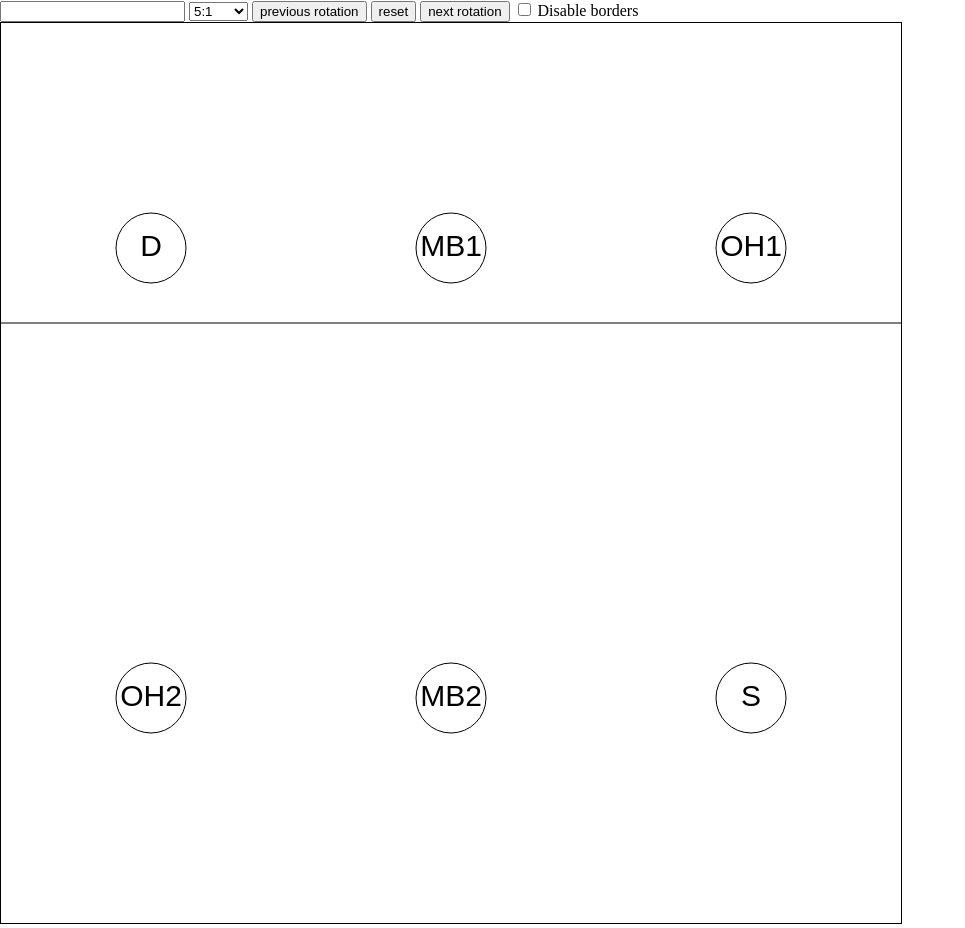
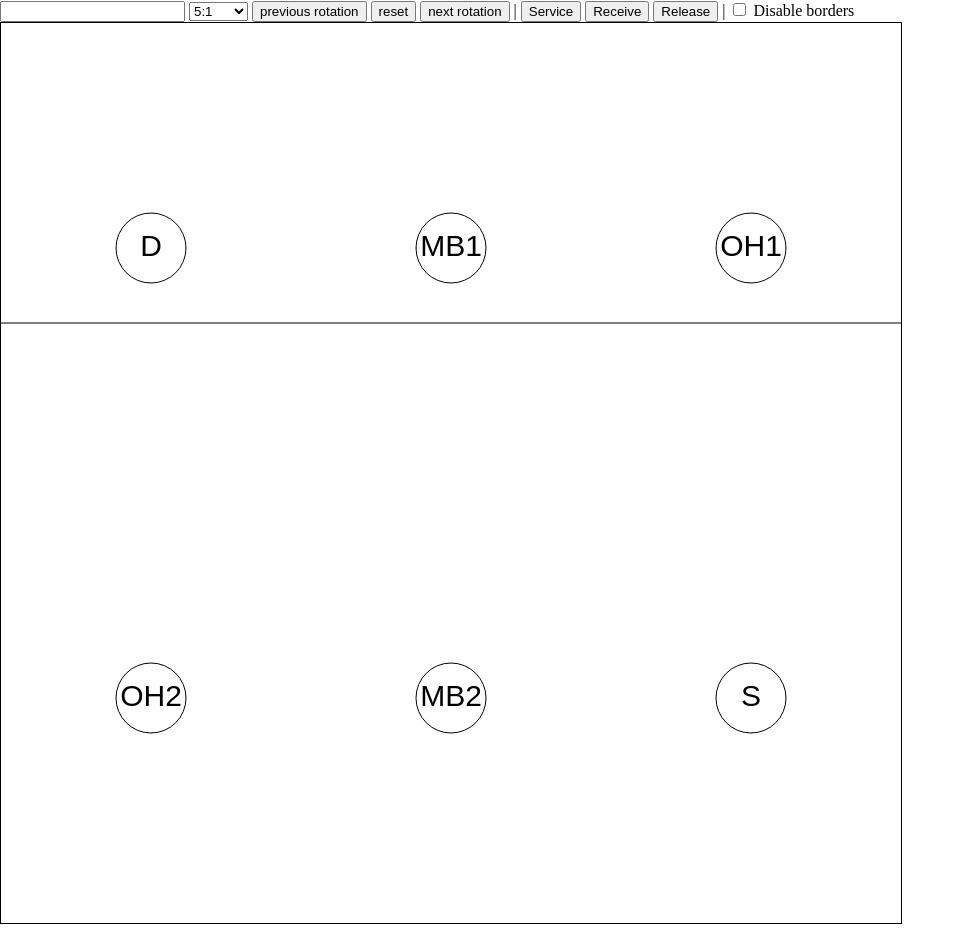
Before and after one commit to tuer-zhou/volleyball-visualizer, a plain HTML site: page index.html in a window 1280 px wide. Shown: the whole page, without its empty margins (0-965 px from the left). Drawn offline with Linux system fonts and the light colour scheme.

Commit message:
implemented service and receive for 5:1

```diff
--- a/index.html
+++ b/index.html
@@ -15,6 +15,17 @@
             <button id="prevBtn">previous rotation</button>
             <button id="reset">reset</button>
             <button id="nextBtn">next rotation</button>
+            |
+            <button id="service">Service</button>
+            <button id="receive">Receive</button>
+            <button id="release">Release</button>
+            <!--|
+            <button id="attack">Attack</button>
+            <button id="neutral">Neutral</button>
+            <button id="defense">Defense Left</button>
+            <button id="defense">Defense Middle</button>
+            <button id="defense">Defense Right</button>-->
+            |
             <input type="checkbox" id="disable_borders" name="borders">
             <label for="borders">Disable borders</label>
             <br>
--- /dev/null
+++ b/js/consts.js
@@ -0,0 +1,332 @@
+import {Player} from "./player.js";
+
+export const systems = {
+    "4:2 alt":[
+        new Player("MB2"),
+        new Player("S1"),
+        new Player("OH1"),
+        new Player("MB1"),
+        new Player("S2"),
+        new Player("OH2")
+    ],
+    "4:2":[
+        new Player("OH2"),
+        new Player("S1"),
+        new Player("MB1"),
+        new Player("OH1"),
+        new Player("S2"),
+        new Player("MB2")
+    ],
+    "5:1":[
+        new Player("S"),
+        new Player("OH1"),
+        new Player("MB1"),
+        new Player("D"),
+        new Player("OH2"),
+        new Player("MB2")
+    ]
+};
+
+export const serve = {
+    "5:1":{
+        1:[
+            {x:751,y:900},
+            {x:484,y:97},
+            {x:449,y:35},
+            {x:414,y:148},
+            {x:150,y:675},
+            {x:450,y:675}
+        ],
+        2:[
+            {x:751,y:900},
+            {x:503, y:35},
+            {x:447, y:101},
+            {x:395, y:35},
+            {x:425, y:602},
+            {x:469, y:671}
+        ],
+        3:[
+            {x:751,y:900},
+            {x:529, y:102},
+            {x:467, y:35},
+            {x:390, y:35},
+            {x:476, y:614},
+            {x:686, y:605}
+        ],
+        4:[
+            {x:751,y:900},
+            {x:486, y:98},
+            {x:451, y:35},
+            {x:416, y:158},
+            {x:150, y:675},
+            {x:450, y:675}
+        ],
+        5:[
+            {x:751,y:900},
+            {x:494, y:46},
+            {x:450, y:108},
+            {x:415, y:42},
+            {x:415, y:611},
+            {x:450, y:675}
+        ],
+        6:[
+            {x:751,y:900},
+            {x:561,y:108},
+            {x:506,y:54},
+            {x:116,y:84},
+            {x:479,y:629},
+            {x:704,y:554}
+        ]
+    }
+};
+
+export const release = {
+    "5:1":{
+        "None":{
+            1:[
+                {x:750, y:675},
+                {x:146, y:224},
+                {x:450, y:225},
+                {x:741, y:217},
+                {x:150, y:675},
+                {x:450, y:675}
+            ],
+            2:[
+                {x:445, y:658},
+                {x:750, y:225},
+                {x:146, y:180},
+                {x:445, y:193},
+                {x:751, y:658},
+                {x:180, y:666}
+            ],
+            3:[
+                {x:134, y:669},
+                {x:459, y:215},
+                {x:753, y:229},
+                {x:150, y:225},
+                {x:459, y:685},
+                {x:747, y:686}
+            ],
+            4:[
+                {x:750, y:675},
+                {x:158, y:208},
+                {x:450, y:225},
+                {x:741, y:229},
+                {x:150, y:675},
+                {x:450, y:675}
+            ],
+            5:[
+                {x:467, y:676},
+                {x:747, y:185},
+                {x:142, y:186},
+                {x:461, y:185},
+                {x:744, y:669},
+                {x:170, y:683}
+            ],
+            6:[
+                {x:158, y:676},
+                {x:465, y:226},
+                {x:730, y:222},
+                {x:150, y:225},
+                {x:463, y:690},
+                {x:738, y:675}
+            ]
+        },
+        "Receive":{
+            1:[
+                {x:750, y:675},
+                {x:750, y:225},
+                {x:450, y:225},
+                {x:150, y:225},
+                {x:150, y:675},
+                {x:450, y:675}
+            ],
+            2:[
+                {x:445, y:658},
+                {x:750, y:225},
+                {x:146, y:180},
+                {x:445, y:193},
+                {x:751, y:658},
+                {x:180, y:666}
+            ],
+            3:[
+                {x:134, y:669},
+                {x:459, y:215},
+                {x:753, y:229},
+                {x:150, y:225},
+                {x:459, y:685},
+                {x:747, y:686}
+            ],
+            4:[
+                {x:750, y:675},
+                {x:158, y:208},
+                {x:450, y:225},
+                {x:741, y:229},
+                {x:150, y:675},
+                {x:450, y:675}
+            ],
+            5:[
+                {x:467, y:676},
+                {x:747, y:185},
+                {x:142, y:186},
+                {x:461, y:185},
+                {x:744, y:669},
+                {x:170, y:683}
+            ],
+            6:[
+                {x:158, y:676},
+                {x:465, y:226},
+                {x:730, y:222},
+                {x:150, y:225},
+                {x:463, y:690},
+                {x:738, y:675}
+            ]
+
+        },
+        "Service":{
+            1:[
+                {x:750, y:675},
+                {x:146, y:224},
+                {x:450, y:225},
+                {x:741, y:217},
+                {x:150, y:675},
+                {x:450, y:675}
+            ],
+            2:[
+                {x:445, y:658},
+                {x:750, y:225},
+                {x:146, y:180},
+                {x:445, y:193},
+                {x:751, y:658},
+                {x:180, y:666}
+            ],
+            3:[
+                {x:134, y:669},
+                {x:459, y:215},
+                {x:753, y:229},
+                {x:150, y:225},
+                {x:459, y:685},
+                {x:747, y:686}
+            ],
+            4:[
+                {x:750, y:675},
+                {x:158, y:208},
+                {x:450, y:225},
+                {x:741, y:229},
+                {x:150, y:675},
+                {x:450, y:675}
+            ],
+            5:[
+                {x:467, y:676},
+                {x:747, y:185},
+                {x:142, y:186},
+                {x:461, y:185},
+                {x:744, y:669},
+                {x:170, y:683}
+            ],
+            6:[
+                {x:158, y:676},
+                {x:465, y:226},
+                {x:730, y:222},
+                {x:150, y:225},
+                {x:463, y:690},
+                {x:738, y:675}
+            ]
+        }
+    }
+};
+
+export const neutral = {
+    "5:1":{
+        1:[],
+        2:[],
+        3:[],
+        4:[],
+        5:[],
+        6:[]
+    }
+};
+
+export const receive = {
+    "5:1":{
+        1:[
+            {x:775, y:714},
+            {x:729, y:652},
+            {x:450, y:225},
+            {x:150, y:225},
+            {x:150, y:675},
+            {x:450, y:675}
+        ],
+        2:[
+            {x:730, y:629},
+            {x:725, y:56},
+            {x:179, y:640},
+            {x:36, y:66},
+            {x:313, y:787},
+            {x:455, y:675}
+        ],
+        3:[
+            {x:735, y:561},
+            {x:758, y:106},
+            {x:715, y:35},
+            {x:169, y:566},
+            {x:455, y:631},
+            {x:612, y:711}
+        ],
+        4:[
+            {x:807, y:669},
+            {x:746, y:600},
+            {x:70, y:123},
+            {x:35, y:35},
+            {x:132, y:593},
+            {x:448, y:620}
+        ],
+        5:[
+            {x:748, y:609},
+            {x:837, y:40},
+            {x:155, y:616},
+            {x:35, y:35},
+            {x:99, y:126},
+            {x:436, y:660}
+        ],
+        6:[
+            {x:750, y:610},
+            {x:843, y:205},
+            {x:808, y:37},
+            {x:177, y:606},
+            {x:476, y:615},
+            {x:715, y:103}
+        ]
+    }
+}
+
+export const attack = {
+
+}
+
+export const defense = {
+    "left":{
+        1:[],
+        2:[],
+        3:[],
+        4:[],
+        5:[],
+        6:[]
+    },
+    "middle":{
+        1:[],
+        2:[],
+        3:[],
+        4:[],
+        5:[],
+        6:[]
+    },
+    "right":{
+        1:[],
+        2:[],
+        3:[],
+        4:[],
+        5:[],
+        6:[]
+    }
+}
--- a/js/index.js
+++ b/js/index.js
@@ -1,6 +1,7 @@
-import {Player} from "./player.js";
+import { systems, serve, receive, release } from "./consts.js";
+import { mouse } from "./input.js";
 
-var canvas = document.getElementById("myCanvas");
+export var canvas = document.getElementById("myCanvas");
 var context = canvas.getContext("2d", { alpha: false });
 const dpr = window.devicePixelRatio;
 context.canvas.width = 900 * dpr;
@@ -11,34 +12,18 @@ canvas.style.width = "900px";
 canvas.style.height = "900px";
 
 const radius = 35;
-const systems = {
-    "4:2 alt":[
-        new Player("MB2"),
-        new Player("S1"),
-        new Player("OH1"),
-        new Player("MB1"),
-        new Player("S2"),
-        new Player("OH2")
-    ],
-    "4:2":[
-        new Player("OH2"),
-        new Player("S1"),
-        new Player("MB1"),
-        new Player("OH1"),
-        new Player("S2"),
-        new Player("MB2")
-    ],
-    "5:1":[
-        new Player("S"),
-        new Player("OH1"),
-        new Player("MB1"),
-        new Player("D"),
-        new Player("OH2"),
-        new Player("MB2")
-    ]
-};
 
-let players = systems["5:1"];
+export const States = {
+    None:"None",
+    Receive:"Receive",
+    Service:"Service"
+}
+
+
+export let players = systems["5:1"];
+let rotation = 1;
+let lastState = States.None;
+
 
 var systemSelector = document.getElementById("system");
 systemSelector.onchange = () =>{
@@ -49,11 +34,10 @@ systemSelector.onchange = () =>{
 systemSelector.value = "5:1";
 
 var disableBorders = document.getElementById("disable_borders");
+disableBorders.checked = false;
 
 
 
-
-document.addEventListener("mousemove", mouseMoveHandler);
 document.addEventListener("mousedown", mouseDownHandler);
 document.addEventListener("mouseup", mouseUpHandler);
 
@@ -65,11 +49,7 @@ context.textAlign = "center";
 context.textBaseline = "middle";
 
 let selectedPlayer = null;
-let mouse = {
-    x:0,
-    y:0,
-    pressed:false
-}
+
 
 function mouseDownHandler(e){
     mouse.pressed = true;
@@ -92,11 +72,59 @@ function mouseDownHandler(e){
 function mouseUpHandler(e){
     mouse.pressed = false;
     selectedPlayer = null;
+    let s = "";
+    for(let player of players){
+        s += "{x:"+player.currentPosition.x+", y:"+player.currentPosition.y+"},\n";
+    }
+    console.log(s);
+    console.log(rotation)
 }
 
-function mouseMoveHandler(e){
-    mouse.x = e.clientX - canvas.offsetLeft;
-    mouse.y = e.clientY - canvas.offsetTop;
+export function setServicePositions(){
+    console.log("service")
+    lastState = States.Service;
+    for(let i = 0; i < players.length; i++){
+        players[i].newPosition.x = serve[systemSelector.value][rotation][i].x;
+        players[i].newPosition.y = serve[systemSelector.value][rotation][i].y;
+    }
+
+}
+
+export function setReceivePositions(){
+    console.log("receive")
+    lastState = States.Receive;
+    for(let i = 0; i < players.length; i++){
+        players[i].newPosition.x = receive[systemSelector.value][rotation][i].x;
+        players[i].newPosition.y = receive[systemSelector.value][rotation][i].y;
+    }
+
+}
+
+export function setReleasePositions(){
+    console.log("Release")
+    disableBorders.checked = true;
+    for(let i = 0; i < players.length; i++){
+        players[i].newPosition.x = release[systemSelector.value][lastState][rotation][i].x;
+        players[i].newPosition.y = release[systemSelector.value][lastState][rotation][i].y;
+    }
+
+}
+
+export function prevRotation(){
+    players.unshift(players.pop());
+    setNewPosition();
+    console.log("prev rotation");
+    rotation = rotation % 6 + 1;
+}
+export function reset(){
+    setNewPosition();
+    console.log("reset");
+}
+export function nextRotation(){
+    players.push(players.shift());
+    setNewPosition();
+    console.log("next rotation");
+    rotation = (rotation+6-2)%6+1;
 }
 
 function keyPressHandler(e){
@@ -121,6 +149,7 @@ function drawPlayer(ctx, player){
 }
 
 function setNewPosition(){
+    lastState = States.None;
     for(let i = 0; i < players.length; i++){
         switch(i){
             case 0:
@@ -149,26 +178,6 @@ function setNewPosition(){
                 break;
         }
     }
-}
-
-document.getElementById("prevBtn").onclick = prevRotation;
-function prevRotation(){
-    players.unshift(players.pop());
-    setNewPosition();
-    console.log("prev rotation");
-
-}
-
-document.getElementById("reset").onclick = reset;
-function reset(){
-    setNewPosition();
-}
-
-document.getElementById("nextBtn").onclick = nextRotation;
-function nextRotation(){
-    players.push(players.shift());
-    setNewPosition();
-    console.log("next rotation");
 }
 
 function resetColor(){
--- /dev/null
+++ b/js/input.js
@@ -0,0 +1,27 @@
+import { canvas, prevRotation, reset, nextRotation, setServicePositions, setReceivePositions, setReleasePositions } from "./index.js";
+
+export let mouse = {
+    x:0,
+    y:0,
+    pressed:false
+}
+
+document.addEventListener("mousemove", mouseMoveHandler);
+function mouseMoveHandler(e){
+    mouse.x = e.clientX - canvas.offsetLeft;
+    mouse.y = e.clientY - canvas.offsetTop;
+}
+
+document.getElementById("prevBtn").onclick = prevRotation;
+
+
+document.getElementById("reset").onclick = reset;
+
+
+document.getElementById("nextBtn").onclick = nextRotation;
+
+document.getElementById("service").onclick = setServicePositions;
+
+document.getElementById("receive").onclick = setReceivePositions;
+
+document.getElementById("release").onclick = setReleasePositions;
```
